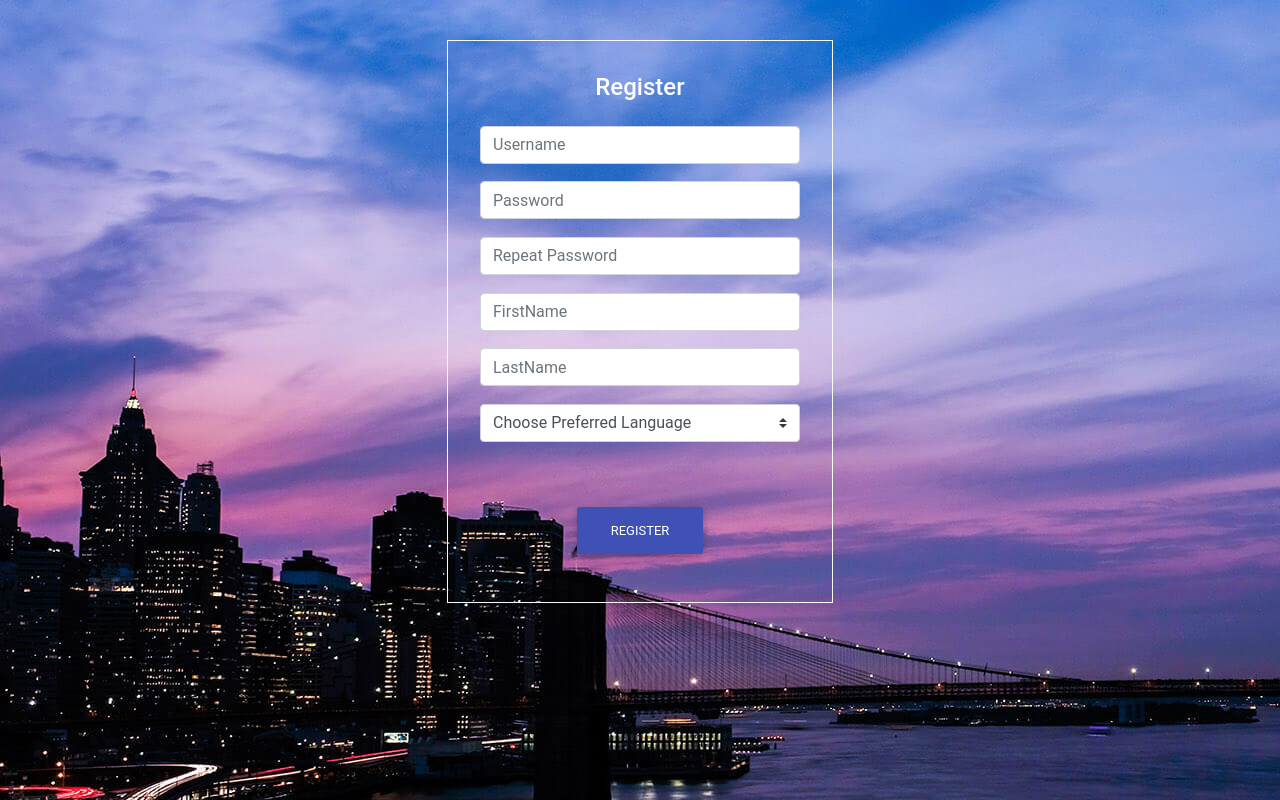
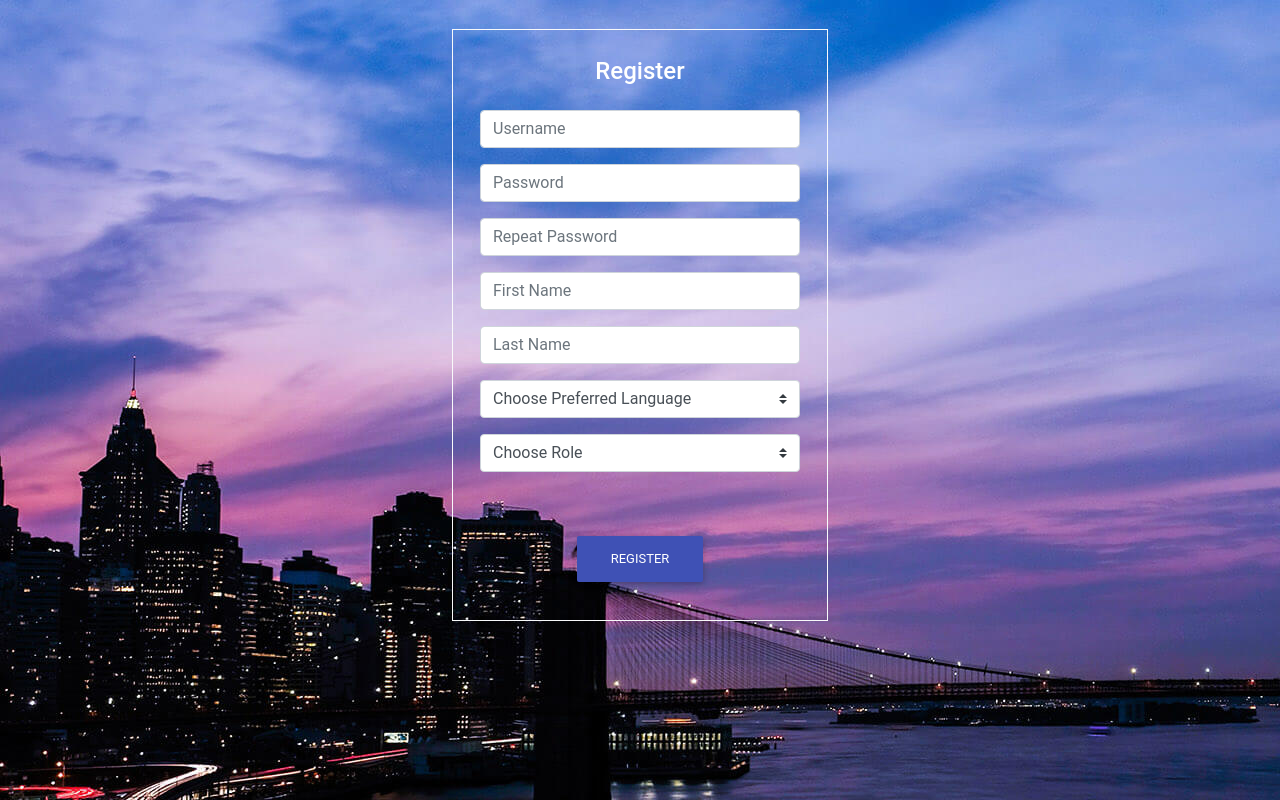
Before and after one commit to lodz-university-of-technology-masi/dropdatabase, a plain HTML site: page view-layer/register.html in a window 1280 px wide. Drawn offline with nearby package versions, Linux system fonts and the light colour scheme.

Commit message:
Add role to register page + fix css

```diff
--- a/view-layer/css/main.css
+++ b/view-layer/css/main.css
@@ -48,16 +48,16 @@ body {
     }
 }
 
-/*----- REGISTER IN PAGE -----*/
+/*----- REGISTER PAGE -----*/
 .register-div {
-    margin: 2.5rem auto !important;
+    margin: 1.8rem auto !important;
     color: #fff !important;
 }
 
 .register-form {
     text-align: center !important;
     border: 1px solid #f8f9fa !important;
-    padding: 2rem !important;
+    padding: 1.7rem !important;
 }
 
 .register-header {
@@ -66,13 +66,13 @@ body {
 
 .register-input {
     width: 20rem !important;
-    margin-bottom: 1.1rem !important;
+    margin-bottom: 1.0rem !important;
     display: block;
 }
 
 .register-button {
     margin-top: 3rem !important;
-    margin-bottom: 1rem !important;
+    margin-bottom: 0.7rem !important;
 }
 
 @media (max-width: 600px) {
@@ -82,7 +82,7 @@ body {
     }
 
     .register-form {
-        padding: 1rem !important;
+        padding: 0.8rem !important;
     }
 
     .register-input {
--- a/view-layer/register.html
+++ b/view-layer/register.html
@@ -52,14 +52,20 @@
           <input type="password" id="inputRepeatPassword"
                  class="form-control register-input" placeholder="Repeat Password">
           <input type="text" id="inputFirstName"
-                 class="form-control register-input" placeholder="FirstName">
+                 class="form-control register-input" placeholder="First Name">
           <input type="text" id="inputLastName"
-                 class="form-control register-input" placeholder="LastName">
+                 class="form-control register-input" placeholder="Last Name">
 
           <select class="browser-default custom-select register-input" id="langSelect">
             <option value="" disabled selected>Choose Preferred Language</option>
             <option value="eng">English</option>
             <option value="pl">Polish</option>
+          </select>
+
+          <select class="browser-default custom-select register-input" id="roleSelect">
+            <option value="" disabled selected>Choose Role</option>
+            <option value="eng">Recruiter</option>
+            <option value="pl">Candidate</option>
           </select>
 
           <button class="btn btn-indigo register-button" type="submit">Register</button>
```
